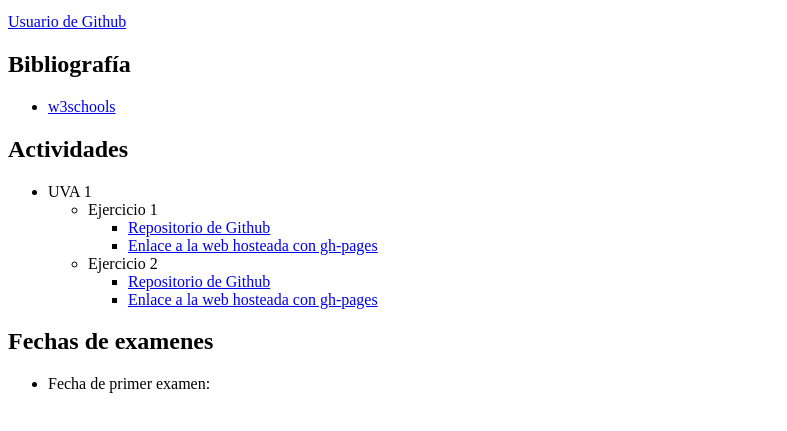
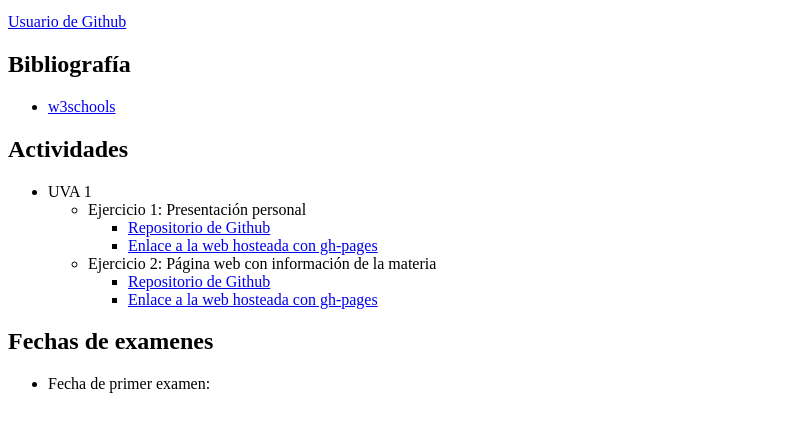
Before and after one commit to Juojo/dw-UVA1ejercicio2, a plain HTML site: page index.html in a window 1280 px wide. Shown: the part 101-532 px from the top of the page, without its empty margins (0-787 px from the left). Drawn offline with Linux system fonts and the light colour scheme.

Commit message:
Add description for each exercise

```diff
--- a/index.html
+++ b/index.html
@@ -25,13 +25,13 @@
             <ul>
                 <li>UVA 1</li>
                 <ul>
-                    <li>Ejercicio 1</li>
+                    <li>Ejercicio 1: Presentación personal</li>
                     <ul>
                         <li><a href="https://github.com/Juojo/dw-UVA1ejercicio1" target="_blank" rel="noopener noreferrer">Repositorio de Github</a></li>
                         <li><a href="https://juojo.github.io/dw-UVA1ejercicio1/" target="_blank" rel="noopener noreferrer">Enlace a la web hosteada con gh-pages</a></li>
                     </ul>
 
-                    <li>Ejercicio 2</li>
+                    <li>Ejercicio 2: Página web con información de la materia</li>
                     <ul>
                         <li><a href="https://github.com/Juojo/dw-UVA1ejercicio2" target="_blank" rel="noopener noreferrer">Repositorio de Github</a></li>
                         <li><a href="https://juojo.github.io/dw-UVA1ejercicio2/" target="_blank" rel="noopener noreferrer">Enlace a la web hosteada con gh-pages</a></li>
```
